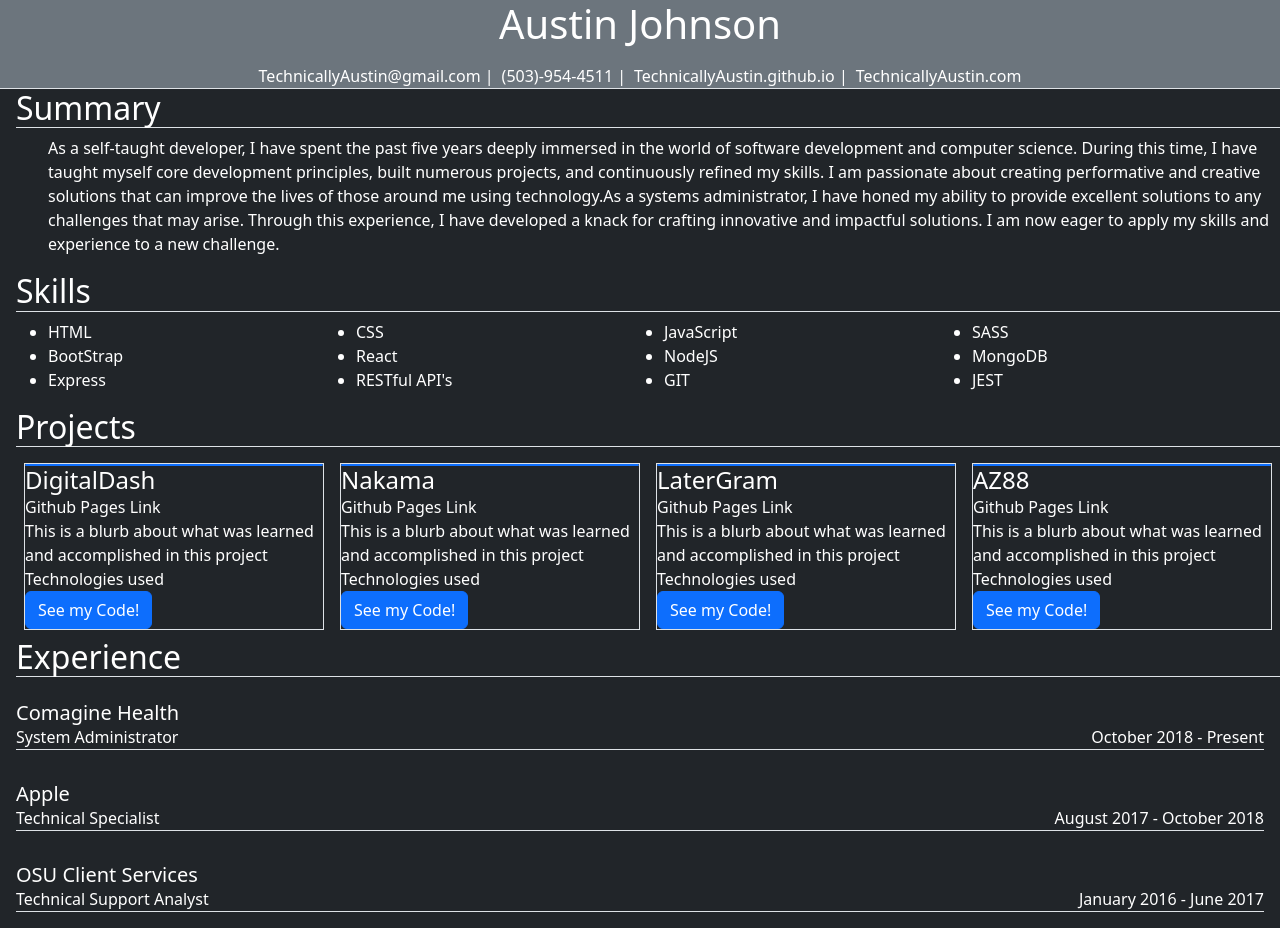
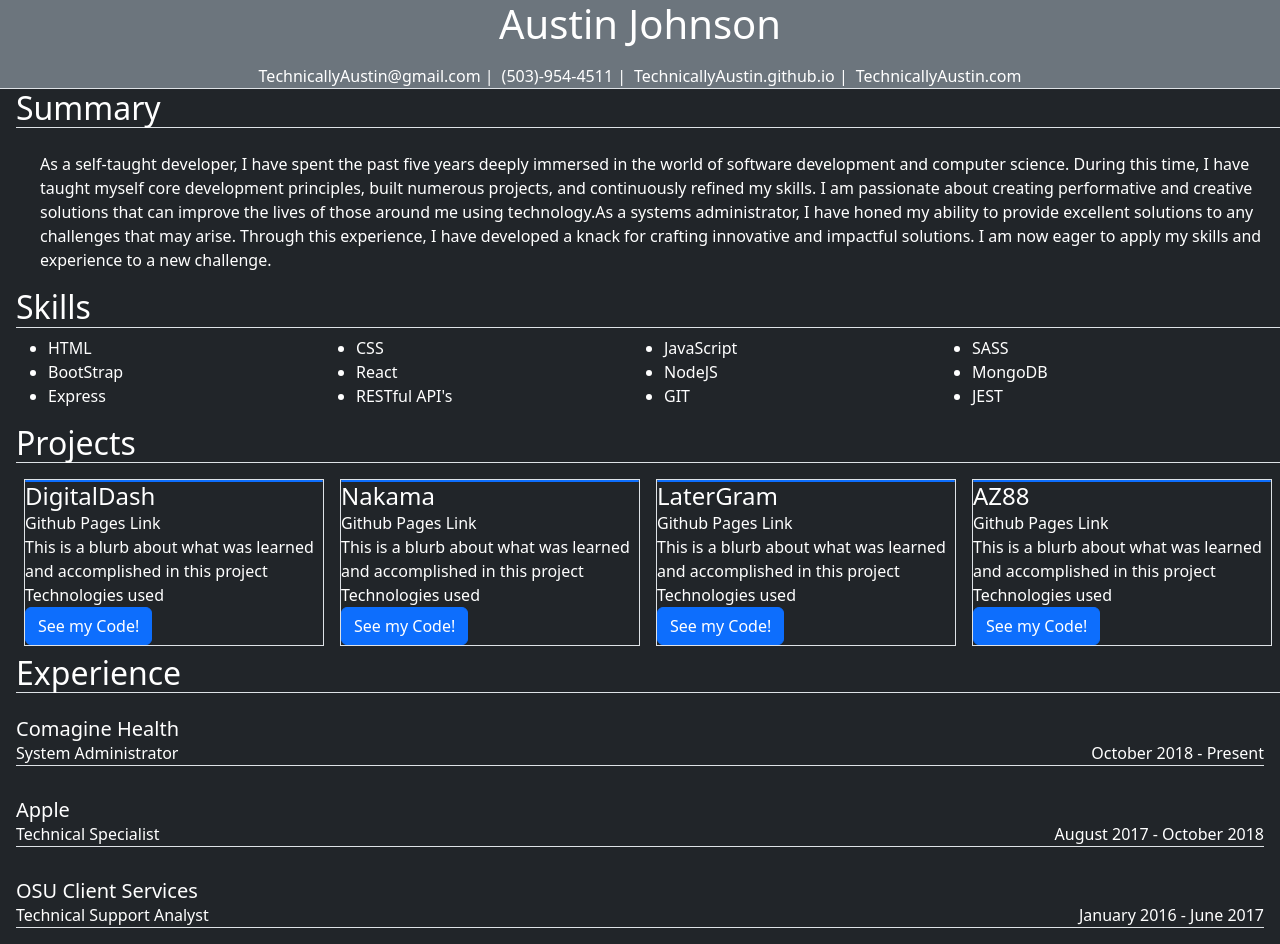
Before and after one commit to TechnicallyAustin/austin-johnson-resume, a plain HTML site: page index.html in a window 1280 px wide. Drawn offline with nearby package versions, Linux system fonts and the light colour scheme.

Commit message:
adjusting design

```diff
--- a/css/styles.css
+++ b/css/styles.css
@@ -1,6 +1,4 @@
-*{
-    margin: 0;
-}
+
 
 body{
     width: 100vw;
--- a/src/api.js
+++ b/src/api.js
@@ -60,7 +60,7 @@ const resume = (() => {
         const section = document.querySelector(".summary");
         const article = section.appendChild(document.createElement("article"));
         const info = section.appendChild(document.createElement("p"));
-        info.setAttribute("class", "summary-info text-white ms-5")
+        info.setAttribute("class", "summary-info text-white p-3 ms-4 mb-0")
         info.textContent = "As a self-taught developer, I have spent the past five years deeply immersed in the world of software development and computer science. During this time, I have taught myself core development principles, built numerous projects, and continuously refined my skills. I am passionate about creating performative and creative solutions that can improve the lives of those around me using technology." +
                            "As a systems administrator, I have honed my ability to provide excellent solutions to any challenges that may arise. Through this experience, I have developed a knack for crafting innovative and impactful solutions. I am now eager to apply my skills and experience to a new challenge."
 
@@ -166,9 +166,12 @@ const resume = (() => {
             let jobItem = article.appendChild(document.createElement("div"))
             jobItem.setAttribute("class", "job-item text-white w-100 p-3")
 
+            // group comany and a drop down SVG in a div to dynamically create jobs info.
+            // display the in a row.
             let company = jobItem.appendChild(document.createElement("h5"));
             company.setAttribute("class", "company mb-0")
             company.textContent = `${job}`
+
 
             // group in a div, space between
             let infoDiv = jobItem.appendChild(document.createElement("div"));
```
